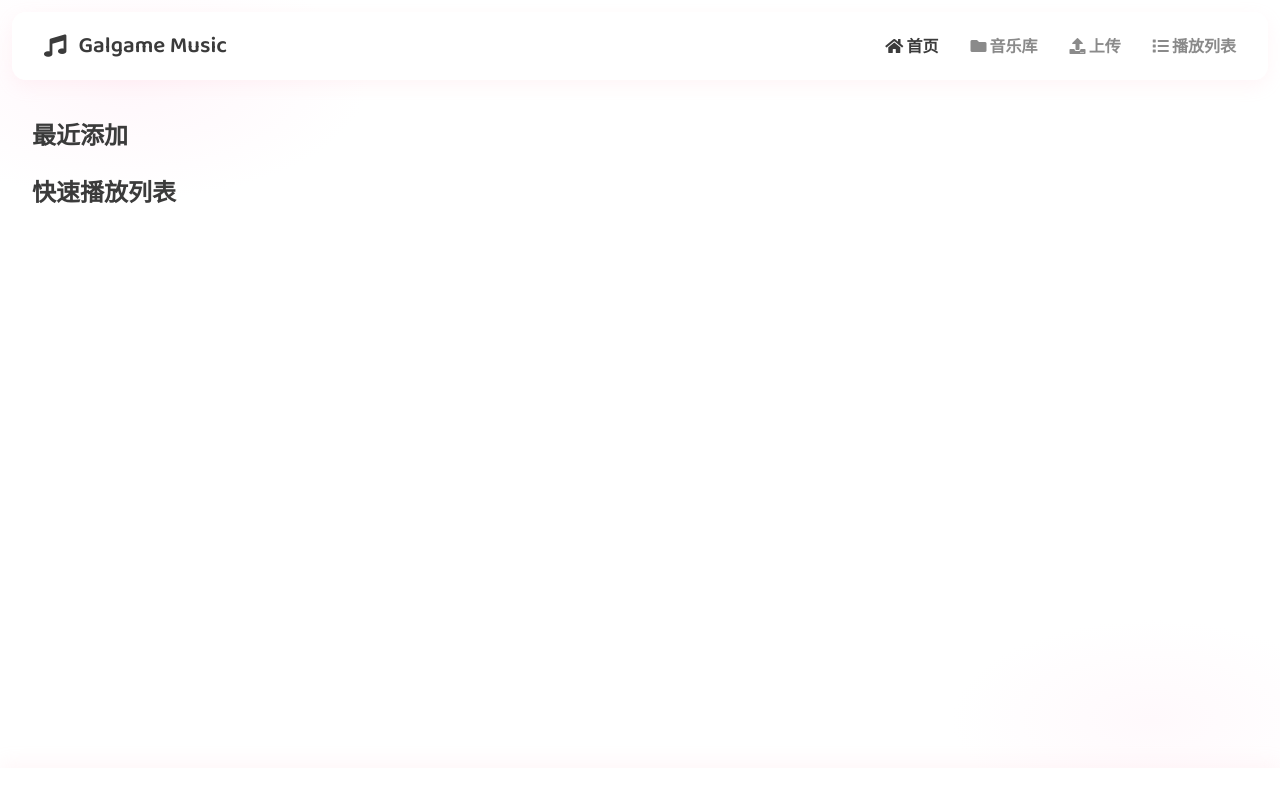
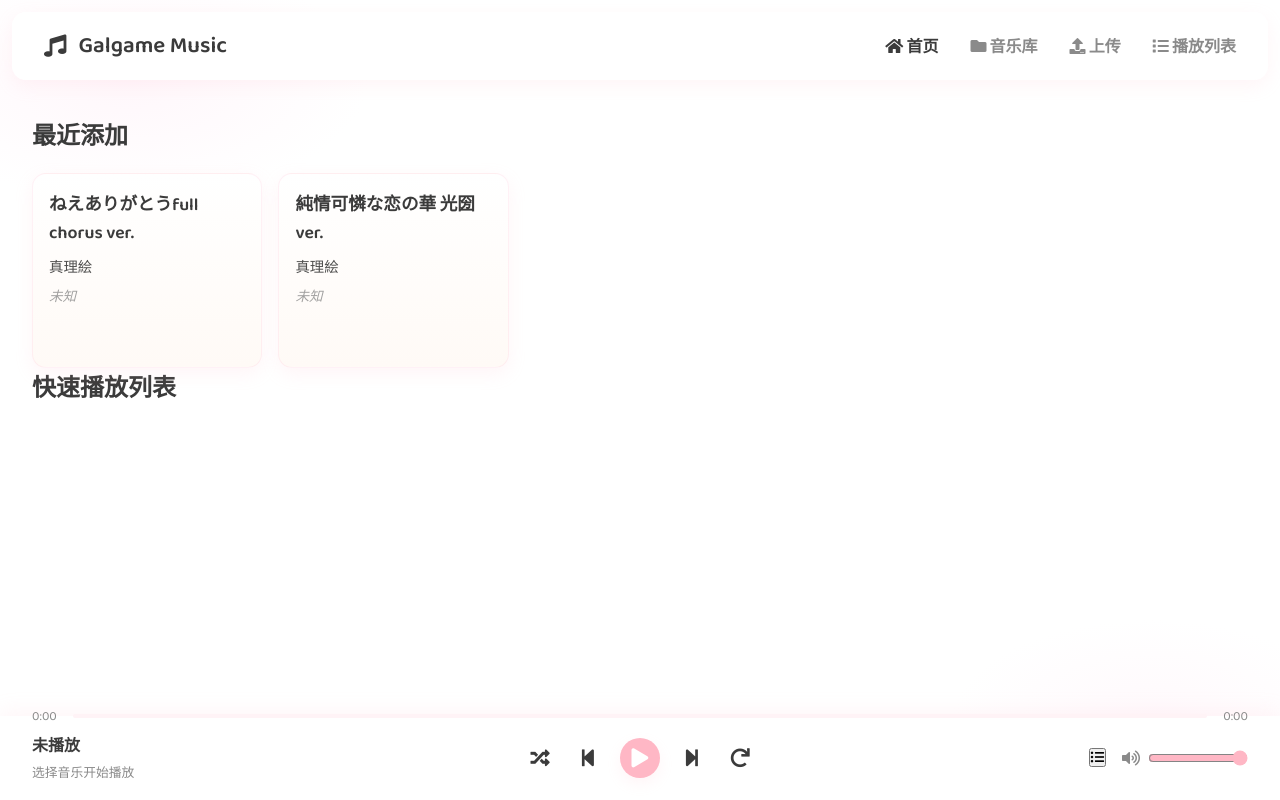
Before and after one commit to kafuuchino4302/kafuchino4302.github.io, a plain HTML site: page index.html in a window 1280 px wide. Drawn offline with Linux system fonts and the light colour scheme.

Commit message:
Update index.html

```diff
--- a/index.html
+++ b/index.html
@@ -135,12 +135,44 @@
 
     <!-- 播放器部分 -->
     <div class="player-bar">
-        <!-- ... (播放器代码保持不变) ... -->
+        <div class="now-playing">
+            <div class="song-info">
+                <h3 id="current-title">未播放</h3>
+                <p id="current-artist">选择音乐开始播放</p>
+            </div>
+        </div>
+        <div class="player-controls">
+            <button id="shuffle" class="control-btn"><i class="fas fa-random"></i></button>
+            <button id="prev" class="control-btn"><i class="fas fa-step-backward"></i></button>
+            <button id="play" class="control-btn primary"><i class="fas fa-play"></i></button>
+            <button id="next" class="control-btn"><i class="fas fa-step-forward"></i></button>
+            <button id="repeat" class="control-btn"><i class="fas fa-redo"></i></button>
+        </div>
+        <div class="player-timeline">
+            <span id="current-time">0:00</span>
+            <div class="progress-bar">
+                <div class="progress" id="progress"></div>
+            </div>
+            <span id="duration">0:00</span>
+        </div>
+        <div class="player-options">
+            <button id="queue" class="option-btn"><i class="fas fa-list-ul"></i></button>
+            <div class="volume-control">
+                <i class="fas fa-volume-up"></i>
+                <input type="range" id="volume" min="0" max="100" value="100">
+            </div>
+        </div>
     </div>
 
     <!-- 播放队列侧边栏 -->
     <div class="queue-sidebar" id="queue-sidebar">
-        <!-- ... (队列代码保持不变) ... -->
+        <div class="queue-header">
+            <h3>播放队列</h3>
+            <button id="close-queue"><i class="fas fa-times"></i></button>
+        </div>
+        <ul class="queue-list" id="queue-list">
+            <!-- 播放队列将在这里动态显示 -->
+        </ul>
     </div>
 
     <!-- 新增: 添加到播放列表的模态框 -->
```
